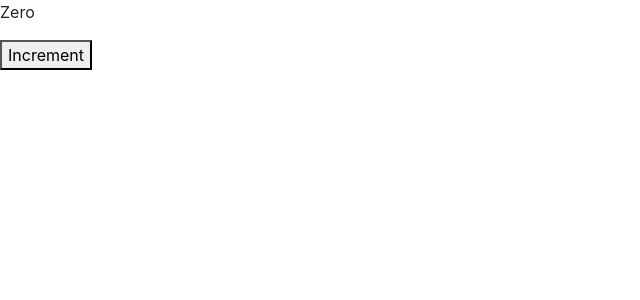
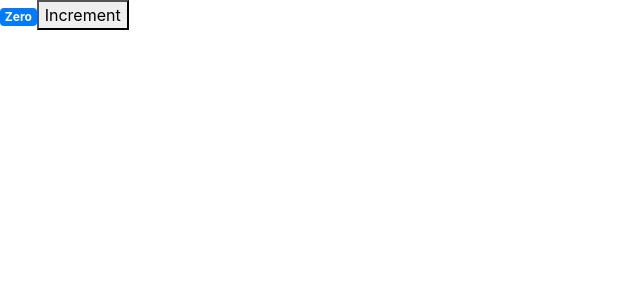
Before and after one commit to Ida55/counter-app, a React (Create React App) app: page / in a window 1280 px wide. Shown: the top 300 px of the page, without its empty margins (0-640 px from the left). Built offline with nearby package versions, Linux system fonts and the light colour scheme.

Commit message:
Add attribute

```diff
--- a/src/components/counter.jsx
+++ b/src/components/counter.jsx
@@ -8,14 +8,14 @@ class Counter extends Component {
 
         return (
         <div>
-            <span>{this.formatCount()}</span>
+            <span className="badge badge-primary" >{this.formatCount()}</span>
             <button>Increment</button>
         </div>);
     }
 
     formatCount() {
         const {count} = this.state // Object destructuring : picking the 'count' property of the state object & storing it into a constant and setting it to the current state object (-> this.state)
-        return count === 0 ? <p>Zero</p> : count;
+        return count === 0 ? 'Zero' : count;
     }
 
 }
```
